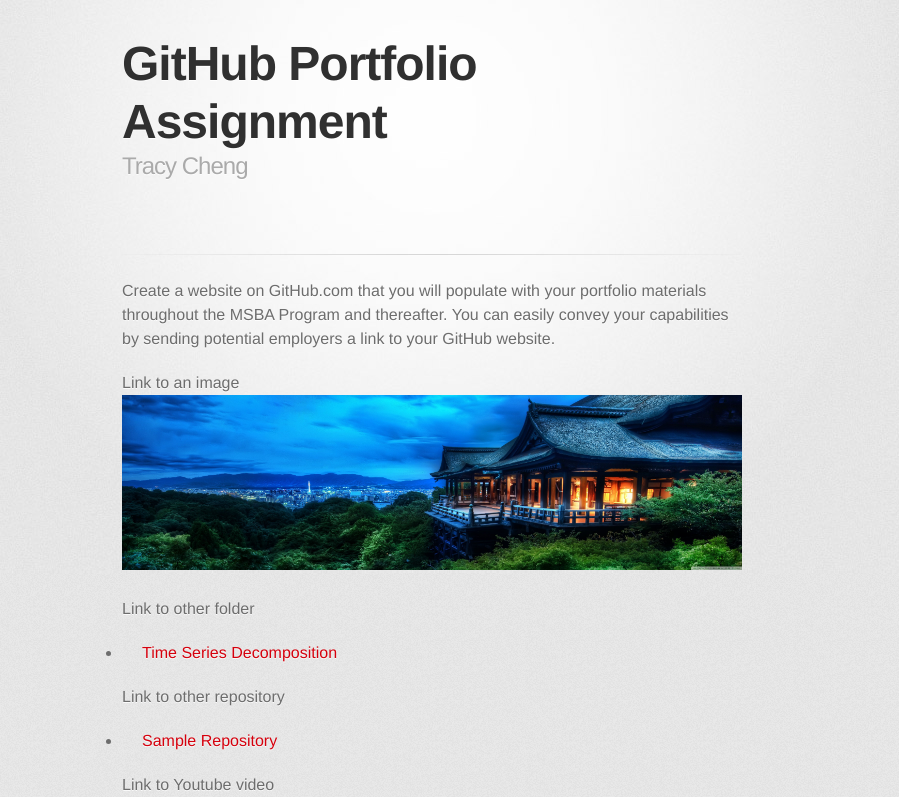
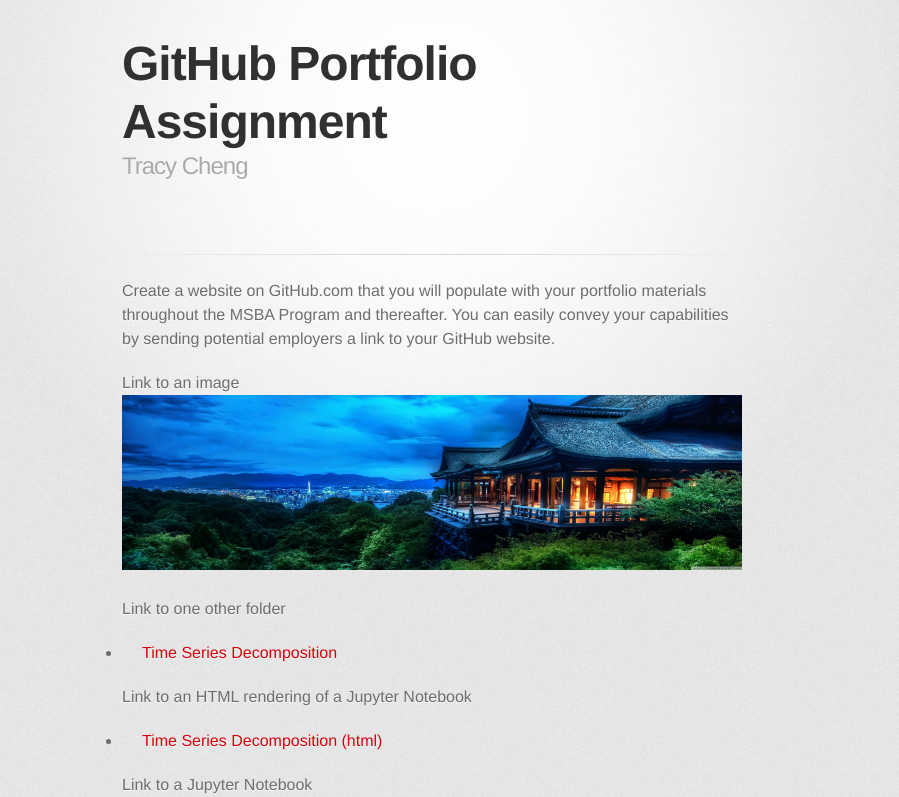
Before and after one commit to tracyccwm/tracyccwm.github.io, a Jekyll site: the page built from index.md, in a window 1280 px wide. Shown: the top 797 px of the page, without its empty margins (208-1107 px from the left). Built offline with Jekyll 4.4.1, drawn with Linux system fonts in a browser that asks for light colours; some web fonts are replaced; our own code applies the rules of GitHub Pages for plain Markdown files; some of the changed text lies outside the part shown; grey boxes are pictures that could not be loaded.

Commit message:
Update index.md

```diff
--- a/index.md
+++ b/index.md
@@ -8,10 +8,16 @@ Create a website on GitHub.com that you will populate with your portfolio materi
 Link to an image
 ![My Picture](/pics/Tracy1.jpg)
 
-Link to other folder
+Link to one other folder
 - [Time Series Decomposition](/timeseries/index.md)
 
-Link to other repository
+Link to an HTML rendering of a Jupyter Notebook
+- [Time Series Decomposition (html)](TimeSeriesDecomposition.html)
+
+Link to a Jupyter Notebook
+- [Time Series Decomposition (ipynb)](TimeSeriesDecomposition.ipynb)
+
+Link to GitHub.com repository
 - [Sample Repository](https://github.com/tracyccwm/sample)
 
 Link to Youtube video
```
